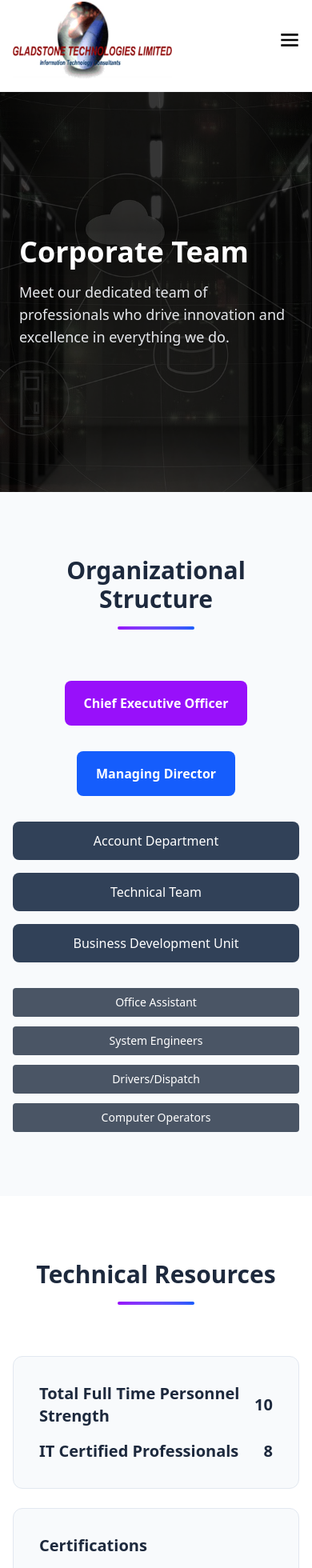
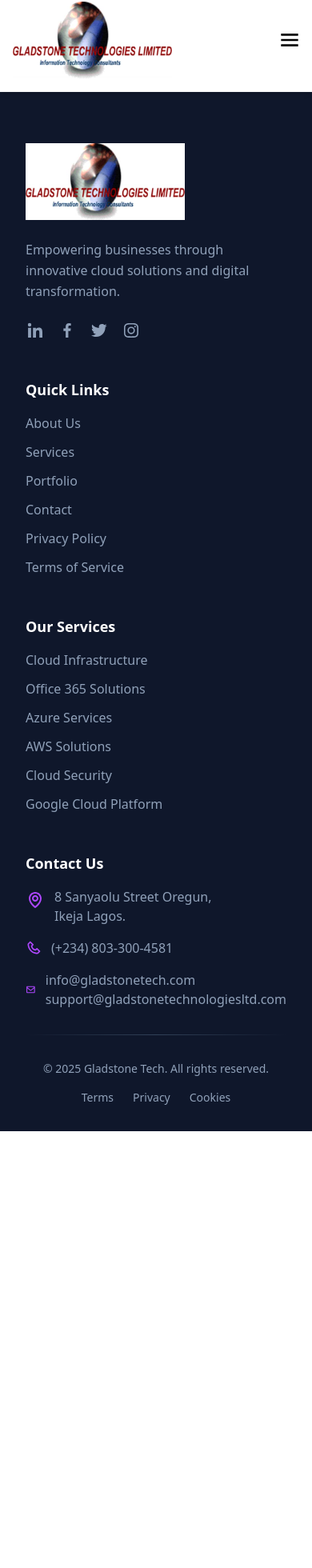
Before and after one commit to wedrivecars/gladstonetech, a React (Vite) app: page /team in a window 390 px wide. Shown: the part 14-1974 px from the top of the page at 80% size. After the commit the page ends 1428 px from the top, so only its background shows below. Built offline with nearby package versions, Linux system fonts and the light colour scheme.

Commit message:
Changes to the site

```diff
--- a/src/App.jsx
+++ b/src/App.jsx
@@ -9,7 +9,7 @@
 import Contact from './components/Contact'
 import ClientsPage from './components/ClientsPage'
 import ContractsProfile from './components/ContractsProfile'
-import Team from './components/Team'
+
 import Footer from './components/Footer'
 import './App.css'
 
@@ -34,7 +34,7 @@
         <Route path="/about" element={<AboutPage />} />
         <Route path="/clients" element={<ClientsPage />} />
         <Route path="/contracts" element={<ContractsProfile />} />
-        <Route path="/team" element={<Team />} />
+
         <Route path="/services" element={<ServicesPage />} />
       </Routes>
       <Footer />
--- a/src/components/Clients.jsx
+++ b/src/components/Clients.jsx
@@ -1,4 +1,4 @@
-import { BiBuilding, BiDollarCircle, BiCog, BiCar, BiShield, BiTv, BiGlobe } from 'react-icons/bi';
+import { BiBuilding, BiDollarCircle, BiCog, BiCar, BiShield, BiGlobe } from 'react-icons/bi';
 
 function Clients() {
   const clientCategories = [
--- a/src/components/Header.jsx
+++ b/src/components/Header.jsx
@@ -62,7 +62,7 @@
         <li><button onClick={() => handleSectionNavigation('home')} className="no-underline text-gray-800 font-medium hover:text-blue-600 transition-colors bg-transparent border-none cursor-pointer">Home</button></li>
         <li><button onClick={() => handleSectionNavigation('about')} className="no-underline text-gray-800 font-medium hover:text-blue-600 transition-colors bg-transparent border-none cursor-pointer">About</button></li>
         <li><button onClick={() => handleSectionNavigation('services')} className="no-underline text-gray-800 font-medium hover:text-blue-600 transition-colors bg-transparent border-none cursor-pointer">Services</button></li>
-        <li><Link to="/team" className="no-underline text-gray-800 font-medium hover:text-blue-600 transition-colors">Team</Link></li>
+
   <li><button onClick={() => handleSectionNavigation('partners')} className="no-underline text-gray-800 font-medium hover:text-blue-600 transition-colors bg-transparent border-none cursor-pointer">Partners</button></li>
   <li className="relative" ref={dropdownRef}>
     <button
@@ -118,7 +118,7 @@
             <button onClick={() => { handleSectionNavigation('home'); setShowMobileMenu(false); }} className="block text-gray-800 font-medium hover:text-blue-600 transition-colors py-2 bg-transparent border-none cursor-pointer w-full text-left">Home</button>
             <button onClick={() => { handleSectionNavigation('about'); setShowMobileMenu(false); }} className="block text-gray-800 font-medium hover:text-blue-600 transition-colors py-2 bg-transparent border-none cursor-pointer w-full text-left">About</button>
             <button onClick={() => { handleSectionNavigation('services'); setShowMobileMenu(false); }} className="block text-gray-800 font-medium hover:text-blue-600 transition-colors py-2 bg-transparent border-none cursor-pointer w-full text-left">Services</button>
-            <Link to="/team" className="block text-gray-800 font-medium hover:text-blue-600 transition-colors py-2" onClick={() => setShowMobileMenu(false)}>Team</Link>
+
             <button onClick={() => { handleSectionNavigation('partners'); setShowMobileMenu(false); }} className="block text-gray-800 font-medium hover:text-blue-600 transition-colors py-2 bg-transparent border-none cursor-pointer w-full text-left">Partners</button>
             <Link to="/clients" className="block text-gray-800 font-medium hover:text-blue-600 transition-colors py-2" onClick={() => setShowMobileMenu(false)}>All Clients</Link>
             <Link to="/contracts" className="block text-gray-800 font-medium hover:text-blue-600 transition-colors py-2" onClick={() => setShowMobileMenu(false)}>Contracts Profile</Link>
--- a/src/components/Team.jsx
+++ /dev/null
@@ -1,194 +0,0 @@
-import aboutImage1 from '../assets/aboutus1.jpg';
-
-function Team() {
-  const teamMembers = [
-    {
-      name: "Akinola Ojelade",
-      position: "Chief Executive Officer",
-      description: "Akinola is an astute business man and founder of Gladstone Technologies Limited. He holds a B.Sc degree in Physics and he is a member of Information Systems Audit and Control Association (ISACA)."
-    },
-    {
-      name: "Yusuf Ayantola",
-      position: "Technical Consultant",
-      description: "Yusuf is a tech savvy. He has a degree in Computer Science from the Lagos State University (LASU) and has obtained several certifications from Symantec, Ipswitch, Panda and Cisco."
-    },
-    {
-      name: "Bamidele Bello",
-      position: "Accountant/Admin",
-      description: "Bamidele is a highly experienced, commercial astute and finance personnel. He holds a degree in Accounting from Olabisi Onabanjo University, Ogun State. He is an Associate Chartered Accountant."
-    },
-    {
-      name: "Olusola Akinlolu",
-      position: "System Security and Administrator",
-      description: "Olusola is a self-driven and highly skilled IT professional. He is a graduate of Ekiti State University and he bags several certifications in System Security with Cisco and Microsoft."
-    },
-    {
-      name: "Enitan Olukotun",
-      position: "Sales Executive",
-      description: "She is a lady who stands for excellence and precision at all times. She has a degree in Microbiology from Ekiti State University. She has many years of working experience in sales management."
-    },
-    {
-      name: "Oladipupo Falola",
-      position: "Business Development Executive",
-      description: "He is a dogged Sales/Business Professional with a good I.T background. He holds a B.Tech in Computer Engineering from Ladoke Akintola University and various certifications as a sales expert with Symantec, Ipswitch and Google Business."
-    },
-    {
-      name: "Mustapha Usman",
-      position: "HP Technical Support Expert",
-      description: "Usman is a proficient and astute IT support expert. Certified by HP, he is a Graduate of Computer Science and has an M.Sc in Information Technology."
-    }
-  ];
-
-  return (
-    <div className="bg-white">
-      <section className="relative min-h-[500px] overflow-hidden">
-        <div className="absolute inset-0">
-          <img
-            src={aboutImage1}
-            alt="Corporate Team"
-            className="w-full h-full object-cover"
-          />
-          <div className="absolute inset-0 bg-black/60"></div>
-        </div>
-        <div className="relative max-w-7xl mx-auto px-6 py-32 flex items-center min-h-[500px]">
-          <div>
-            <h1 className="text-4xl font-bold mb-4 text-white">Corporate Team</h1>
-            <p className="text-lg text-gray-200 max-w-3xl">
-              Meet our dedicated team of professionals who drive innovation and excellence in everything we do.
-            </p>
-          </div>
-        </div>
-      </section>
-
-      {/* Organogram Section */}
-      <section className="py-20 bg-slate-50">
-        <div className="max-w-7xl mx-auto px-4 sm:px-6 lg:px-8">
-          <div className="text-center mb-16">
-            <h2 className="text-3xl font-bold text-slate-800 mb-4">Organizational Structure</h2>
-            <div className="w-24 h-1 bg-linear-to-r from-purple-600 to-blue-600 mx-auto rounded-full"></div>
-          </div>
-
-          <div className="flex flex-col items-center space-y-8">
-            {/* CEO Level */}
-            <div className="bg-purple-600 text-white px-6 py-4 rounded-lg font-semibold text-center">
-              Chief Executive Officer
-            </div>
-
-            {/* MD Level */}
-            <div className="bg-blue-600 text-white px-6 py-4 rounded-lg font-semibold text-center">
-              Managing Director
-            </div>
-
-            {/* Department Level */}
-            <div className="grid grid-cols-1 sm:grid-cols-2 md:grid-cols-3 gap-4 md:gap-6 w-full max-w-4xl">
-              <div className="bg-slate-700 text-white px-4 py-3 rounded-lg text-center font-medium">
-                Account Department
-              </div>
-              <div className="bg-slate-700 text-white px-4 py-3 rounded-lg text-center font-medium">
-                Technical Team
-              </div>
-              <div className="bg-slate-700 text-white px-4 py-3 rounded-lg text-center font-medium">
-                Business Development Unit
-              </div>
-            </div>
-
-            {/* Support Level */}
-            <div className="grid grid-cols-1 sm:grid-cols-2 md:grid-cols-4 gap-3 md:gap-4 w-full max-w-5xl">
-              <div className="bg-gray-600 text-white px-3 py-2 rounded text-center text-sm">
-                Office Assistant
-              </div>
-              <div className="bg-gray-600 text-white px-3 py-2 rounded text-center text-sm">
-                System Engineers
-              </div>
-              <div className="bg-gray-600 text-white px-3 py-2 rounded text-center text-sm">
-                Drivers/Dispatch
-              </div>
-              <div className="bg-gray-600 text-white px-3 py-2 rounded text-center text-sm">
-                Computer Operators
-              </div>
-            </div>
-          </div>
-        </div>
-      </section>
-
-      {/* Technical Resources Section */}
-      <section className="py-20 bg-white">
-        <div className="max-w-7xl mx-auto px-4 sm:px-6 lg:px-8">
-          <div className="text-center mb-16">
-            <h2 className="text-3xl font-bold text-slate-800 mb-4">Technical Resources</h2>
-            <div className="w-24 h-1 bg-linear-to-r from-purple-600 to-blue-600 mx-auto rounded-full"></div>
-          </div>
-
-          <div className="grid grid-cols-1 md:grid-cols-2 gap-6 lg:gap-8">
-            <div className="bg-slate-50 p-8 rounded-xl border border-slate-200">
-              <div className="flex justify-between items-center mb-4">
-                <h3 className="text-xl font-semibold text-slate-800">Total Full Time Personnel Strength</h3>
-                <span className="text-xl font-bold text-slate-800">10</span>
-              </div>
-              <div className="flex justify-between items-center">
-                <h3 className="text-xl font-semibold text-slate-800">IT Certified Professionals</h3>
-                <span className="text-xl font-bold text-slate-800">8</span>
-              </div>
-            </div>
-
-            <div className="bg-slate-50 p-8 rounded-xl border border-slate-200">
-              <h3 className="text-xl font-semibold text-slate-800 mb-6">Certifications</h3>
-              <div className="space-y-3">
-                <div className="flex justify-between items-center">
-                  <span className="text-slate-700">Microsoft Certified Data Base Administrator</span>
-                  <span className="font-bold text-slate-800">1</span>
-                </div>
-                <div className="flex justify-between items-center">
-                  <span className="text-slate-700">Microsoft Certified Professional</span>
-                  <span className="font-bold text-slate-800">5</span>
-                </div>
-                <div className="flex justify-between items-center">
-                  <span className="text-slate-700">Cisco Certified Professional</span>
-                  <span className="font-bold text-slate-800">2</span>
-                </div>
-                <div className="flex justify-between items-center">
-                  <span className="text-slate-700">Symantec Technical Expert</span>
-                  <span className="font-bold text-slate-800">3</span>
-                </div>
-                <div className="flex justify-between items-center">
-                  <span className="text-slate-700">Ipswitch WhatsUp Gold Technical Experts</span>
-                  <span className="font-bold text-slate-800">3</span>
-                </div>
-                <div className="flex justify-between items-center">
-                  <span className="text-slate-700">HP Technical Experts</span>
-                  <span className="font-bold text-slate-800">2</span>
-                </div>
-              </div>
-            </div>
-          </div>
-        </div>
-      </section>
-
-      {/* Team Members Section */}
-      <section className="py-20 bg-white">
-        <div className="max-w-7xl mx-auto px-4 sm:px-6 lg:px-8">
-          <div className="text-center mb-16">
-            <h2 className="text-3xl font-bold text-slate-800 mb-4">Meet Our Team</h2>
-            <div className="w-24 h-1 bg-linear-to-r from-purple-600 to-blue-600 mx-auto rounded-full"></div>
-          </div>
-          <div className="grid grid-cols-1 md:grid-cols-2 gap-6 lg:gap-8">
-            {teamMembers.map((member, index) => (
-              <div
-                key={index}
-                className="bg-slate-50 p-8 rounded-xl border border-slate-200 hover:shadow-lg hover:border-purple-200 transition-all duration-300"
-              >
-                <div className="mb-4">
-                  <h3 className="text-2xl font-bold text-slate-800 mb-2">{member.name}</h3>
-                  <h4 className="inline-block text-sm font-semibold text-white bg-slate-700 px-3 py-1 rounded-full mb-4">{member.position}</h4>
-                </div>
-                <p className="text-slate-600 leading-relaxed">{member.description}</p>
-              </div>
-            ))}
-          </div>
-        </div>
-      </section>
-    </div>
-  );
-}
-
-export default Team;
```
